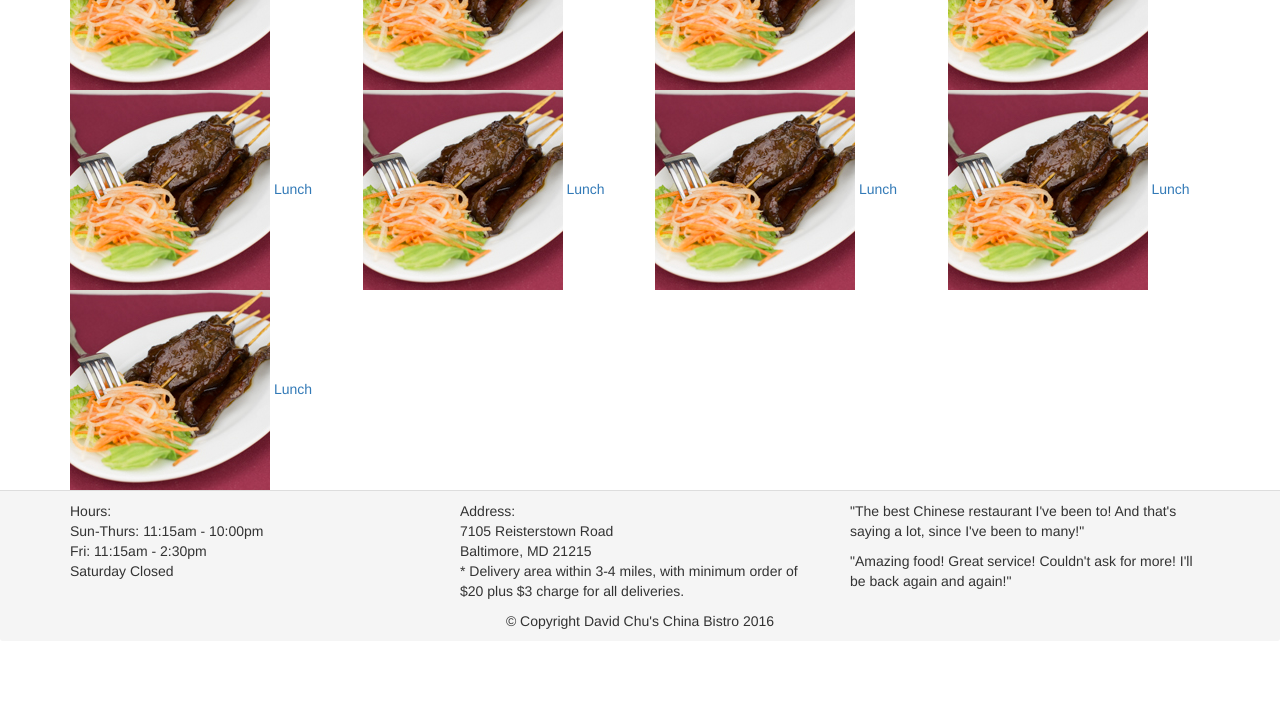
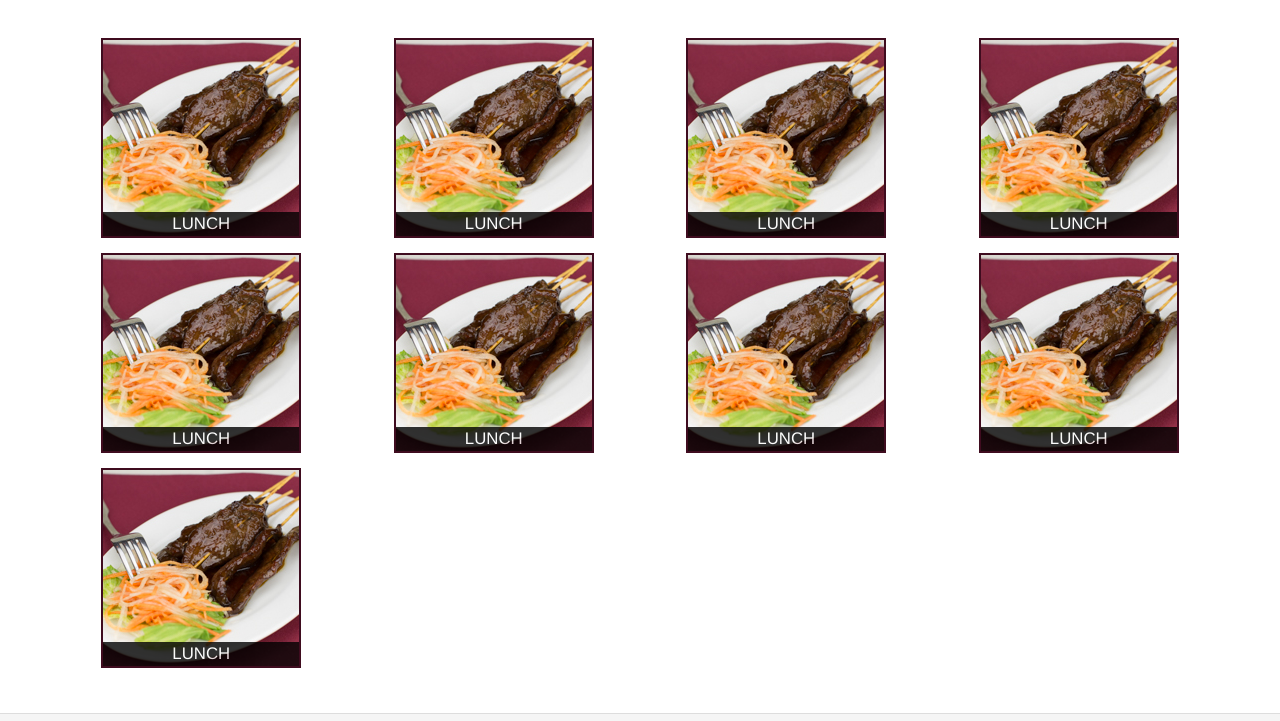
Before and after one commit to deshbhratar/k, a plain HTML site: page menu-categories.html in a window 1280 px wide. Shown: the part 285-1006 px from the top of the page. Before the commit the page ends 926 px from the top, so only its background shows below. Drawn offline with nearby package versions, Linux system fonts and the light colour scheme; a script that the page names is missing; files whose address does not match are found by name.

Commit message:
Update menu-categories.html

```diff
--- a/menu-categories.html
+++ b/menu-categories.html
@@ -5,7 +5,7 @@
     <meta http-equiv="X-UA-Compatible" content="IE=edge">
     <meta name="viewport" content="width=device-width, initial-scale=1">
     <title>David Chu's China Bistro</title>
-    <link rel="stylesheet" type="text/css" href="styles.css">
+    <link rel="stylesheet" type="text/css" href="stylesheet.css">
    <link rel="stylesheet" href="https://maxcdn.bootstrapcdn.com/bootstrap/3.4.1/css/bootstrap.min.css">
     <script src="https://ajax.googleapis.com/ajax/libs/jquery/3.5.1/jquery.min.js"></script>
     <script src="https://maxcdn.bootstrapcdn.com/bootstrap/3.4.1/js/bootstrap.min.js"></script>
```
